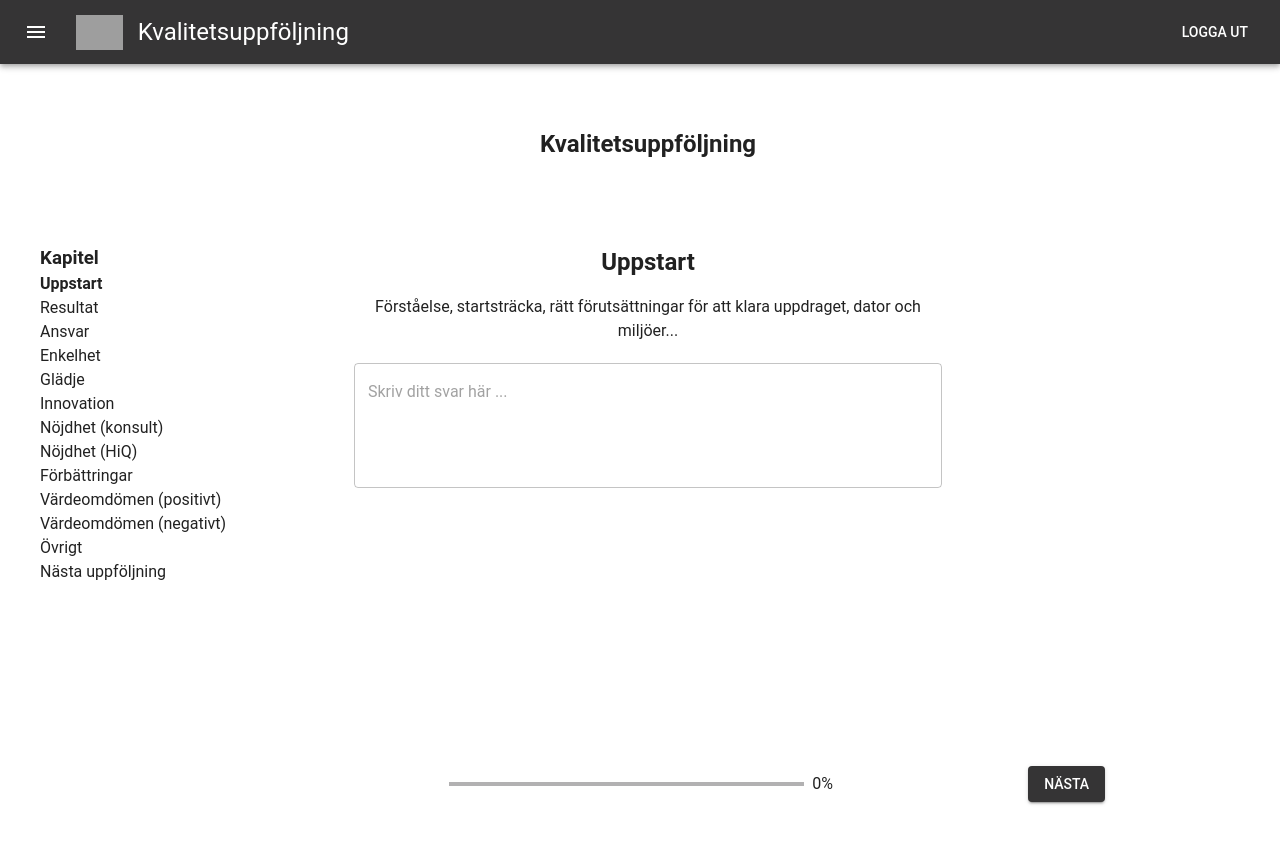
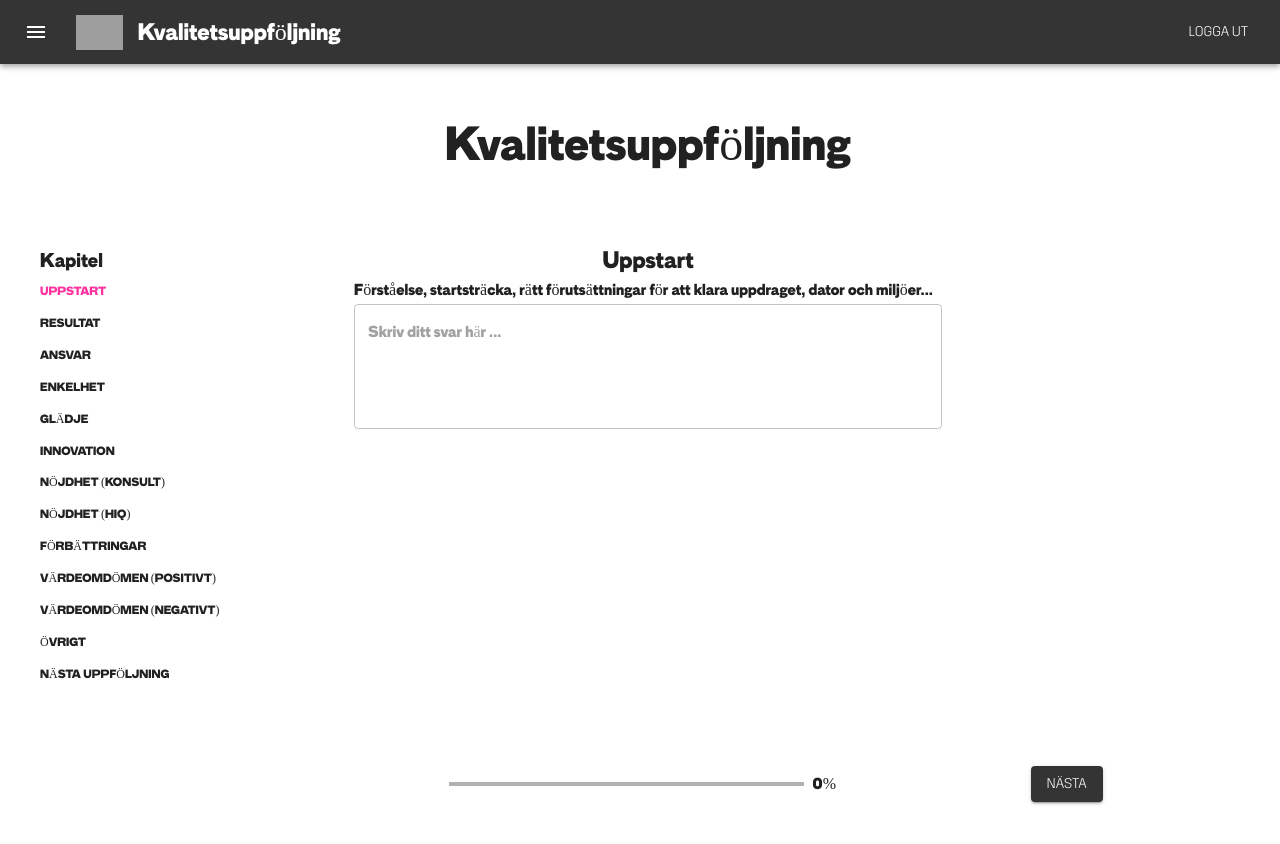
Before and after one commit to emlieskoog/feedbaq, a Next.js app in the folder client/: page /account/new-form in a window 1280 px wide. Shown: the top 844 px of the page. Built offline with nearby package versions, Linux system fonts and the light colour scheme; grey boxes are pictures that could not be loaded.

Commit message:
font and typography updates

```diff
--- a/client/app/account/new-form/page.tsx
+++ b/client/app/account/new-form/page.tsx
@@ -8,76 +8,89 @@ import {
   LinearProgressProps,
   Box,
   Rating,
+  Typography,
 } from "@mui/material";
 import "../../styles/form.css";
 
 export default function FormGrid() {
   const questions = [
     {
+      id: "1",
       question: "Uppstart",
       description:
         "Förståelse, startsträcka, rätt förutsättningar för att klara uppdraget, dator och miljöer...",
       inputType: "text",
-      emelie: "ded",
     },
     {
+      id: "2",
       question: "Resultat",
       description: "Kompetens, levererar, kvalitet, tid...",
       inputType: "text",
     },
     {
+      id: "3",
       question: "Ansvar",
       description:
         "Samarbete, hjälper & frågar, står för åtaganden, flaggar...",
       inputType: "text",
     },
     {
+      id: "4",
       question: "Enkelhet",
       description: "Göra det svåra enkelt, enkel kommunikation...",
       inputType: "text",
     },
     {
+      id: "5",
       question: "Glädje",
       description: "Tillför energi, kul att jobba med...",
       inputType: "text",
     },
     {
+      id: "6",
       question: "Innovation",
       description: "Kreativ, kommer med förslag och idéer, kliver fram...",
       inputType: "text",
     },
     {
+      id: "7",
       question: "Nöjdhet (konsult)",
       description: "Hur nöjd är kunden med konsulten på en skala 1-10?",
       inputType: "rating",
     },
     {
+      id: "8",
       question: "Nöjdhet (HiQ)",
       description: "Hur nöjd är kunden med HiQ på en skala 1-10?",
       inputType: "rating",
     },
     {
+      id: "9",
       question: "Förbättringar",
       description: "Vad kan förbättras?",
       inputType: "text",
     },
     {
+      id: "10",
       question: "Värdeomdömen (positivt)",
       description: "Positiv feedback och beröm från kunder eller användare...",
       inputType: "text",
     },
     {
+      id: "11",
       question: "Värdeomdömen (negativt)",
       description: "Negativ feedback och kritik från kunder eller användare...",
       inputType: "text",
     },
     {
+      id: "12",
       question: "Övrigt",
       description:
         "Allmänt utrymme för ytterligare kommentarer eller ämnen som inte täcks av andra frågor...",
       inputType: "text",
     },
     {
+      id: "13",
       question: "Nästa uppföljning",
       description:
         "Planerad tidpunkt eller åtgärder för den nästa uppföljningen...",
@@ -113,41 +126,63 @@ export default function FormGrid() {
 
   const handleInputChange = (event: any) => {
     const newInputValues = [...inputValues];
-    newInputValues[activeStep] = event.target.value;
+    const inputValue = event.target.value;
+
+    if (questions[activeStep].inputType === "rating") {
+      newInputValues[activeStep] = parseFloat(inputValue);
+    } else {
+      newInputValues[activeStep] = inputValue;
+    }
+
     setInputValues(newInputValues);
   };
 
-  const sendForm = () => {
-    inputValues.forEach((value, index) => {
-      console.log(
-        `Answer for subject ${questions[
-          index
-        ].question.toUpperCase()}: ${value}, with type "${typeof value}"`
-      );
-    });
+  const [isLoading, setIsLoading] = useState(false);
+
+  const sendJsonForm = () => {
+    console.log(JSON.stringify(inputValues));
+
+    setIsLoading(true);
+
+    fetch('http://localhost:8080/api/save-form', {
+      method: 'POST',
+      headers: {
+        'Content-Type': 'application/json',
+      },
+      body: JSON.stringify(inputValues),
+    })
+      .then(response => response.text())
+      .then(data => {
+        console.log("Response from server:", data);
+      })
+      .catch(error => {
+        console.error("Error:", error);
+      });
   };
 
   return (
     <Grid container spacing={2} className="outerGrid">
       {/* First row */}
       <Grid item xs={12} className="topRow centerContent">
-        <h1>Kvalitetsuppföljning</h1>
+        <Typography variant="h3">Kvalitetsuppföljning</Typography>
       </Grid>
 
       {/* Second row */}
       <Grid item xs={3} sx={{ flexDirection: "column" }} className="middleRow">
-        <h3>Kapitel</h3>
+        <Typography variant="h6">Kapitel</Typography>
         {questions.map((q, index) => {
           return (
             <div
-              key={index}
+              key={q.id}
               className="formChapterList"
               onClick={() => setActiveStep(index)}
             >
               {index === activeStep ? (
-                <p className="selectedChapter">{q.question}</p>
+                <Typography variant="overline" sx={{
+                  color: '#ff329f'
+                }}>{q.question}</Typography>
               ) : (
-                <p>{q.question}</p>
+                <Typography variant="overline" >{q.question}</Typography>
               )}
             </div>
           );
@@ -161,10 +196,8 @@ export default function FormGrid() {
       >
         {activeStep < questions.length ? (
           <>
-            <h2 className="questionTitle">{questions[activeStep].question}</h2>
-            <p className="questionDescription">
-              {questions[activeStep].description}
-            </p>
+            <Typography variant="h5" sx={{ textAlign: 'center' }}>{questions[activeStep].question}</Typography>
+            <Typography variant="subtitle1">{questions[activeStep].description}</Typography>
             <Box className="centerContent">
               {questions[activeStep].inputType === "text" && (
                 <TextField
@@ -236,11 +269,11 @@ export default function FormGrid() {
           </Button>
         )}
         {activeStep == questions.length && (
-          <Button variant="contained" onClick={sendForm}>
+          <Button variant="contained" onClick={sendJsonForm}>
             Skicka
           </Button>
         )}
       </Grid>
-    </Grid>
+    </Grid >
   );
 }
--- a/client/app/globals.css
+++ b/client/app/globals.css
@@ -20,3 +20,17 @@ a {
     color-scheme: dark;
   }
 }
+
+@font-face {
+  font-family: 'TrimWebLight';
+  src: url('../fonts/TrimWebLight.woff2') format('woff2');
+  font-weight: normal;
+  font-style: normal;
+}
+
+@font-face {
+  font-family: 'MDPrimerBlack';
+  src: url('../fonts/MDPrimerBlack.woff2') format('woff2');
+  font-weight: normal;
+  font-style: normal;
+  }
--- a/client/app/styles/form.css
+++ b/client/app/styles/form.css
@@ -29,7 +29,7 @@
 }
 
 .selectedChapter {
-    font-weight: bold;
+    color:'#ff329f';
 }
 
 .formChapterList:hover {
--- a/client/app/theme.tsx
+++ b/client/app/theme.tsx
@@ -15,9 +15,11 @@ let theme: Theme = createTheme({
       default: "white",
     },
   },
+
   typography: {
-    fontFamily: "Roboto, sans-serif", // Customize the default font family
+    fontFamily: "MDPrimerBlack",
     button: {
+      fontFamily: "TrimWebLight",
       fontStyle: "bold",
     },
   },
@@ -27,7 +29,7 @@ let theme: Theme = createTheme({
       styleOverrides: {
         root: {
           "&:hover": {
-            backgroundColor: "#ff329f", // Specify your hover color
+            backgroundColor: "#ff329f",
           },
         },
       },
```
Also changed, not shown: client/fonts/MDPrimerBlack.woff2 (added), client/fonts/TrimWebLight.woff2 (added).
